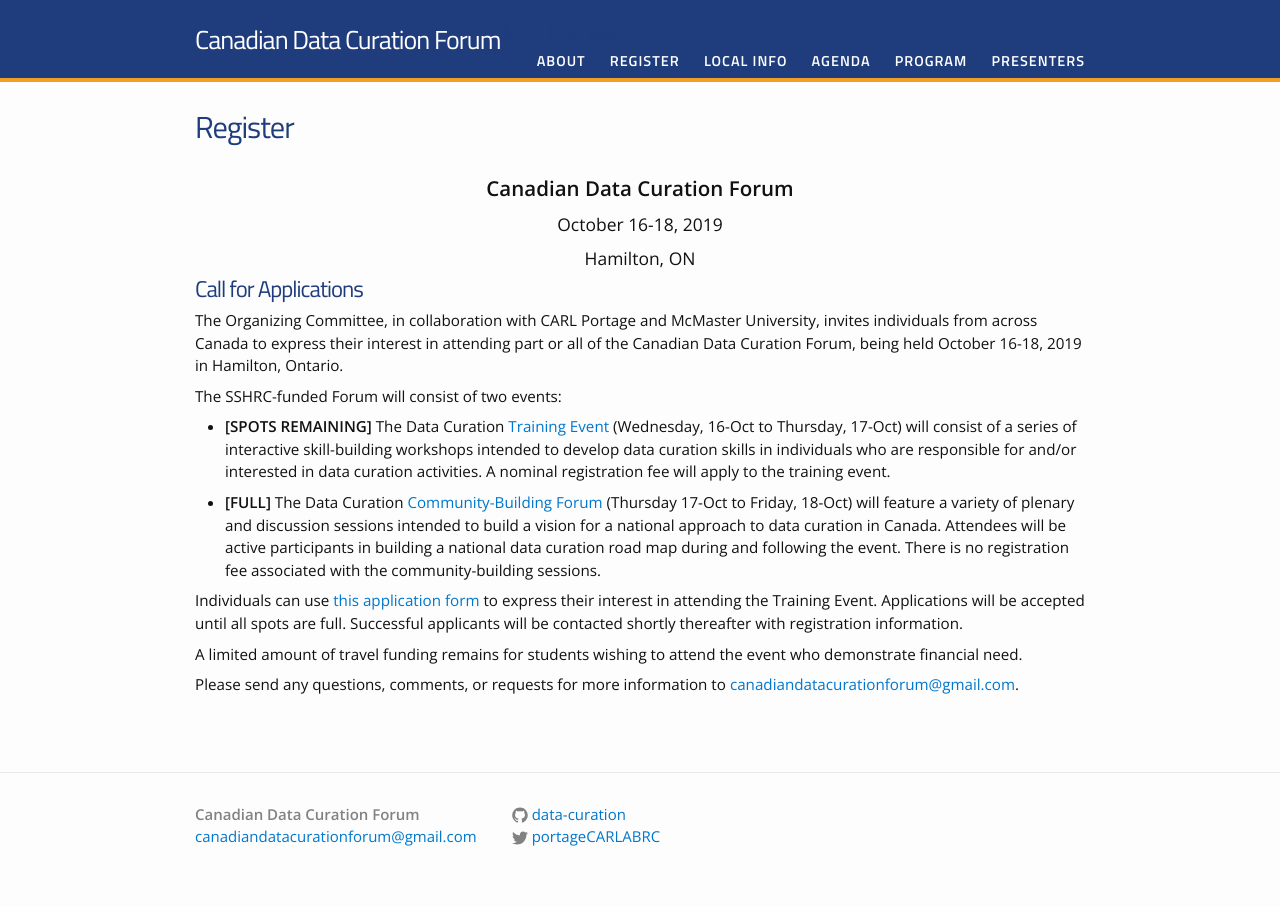
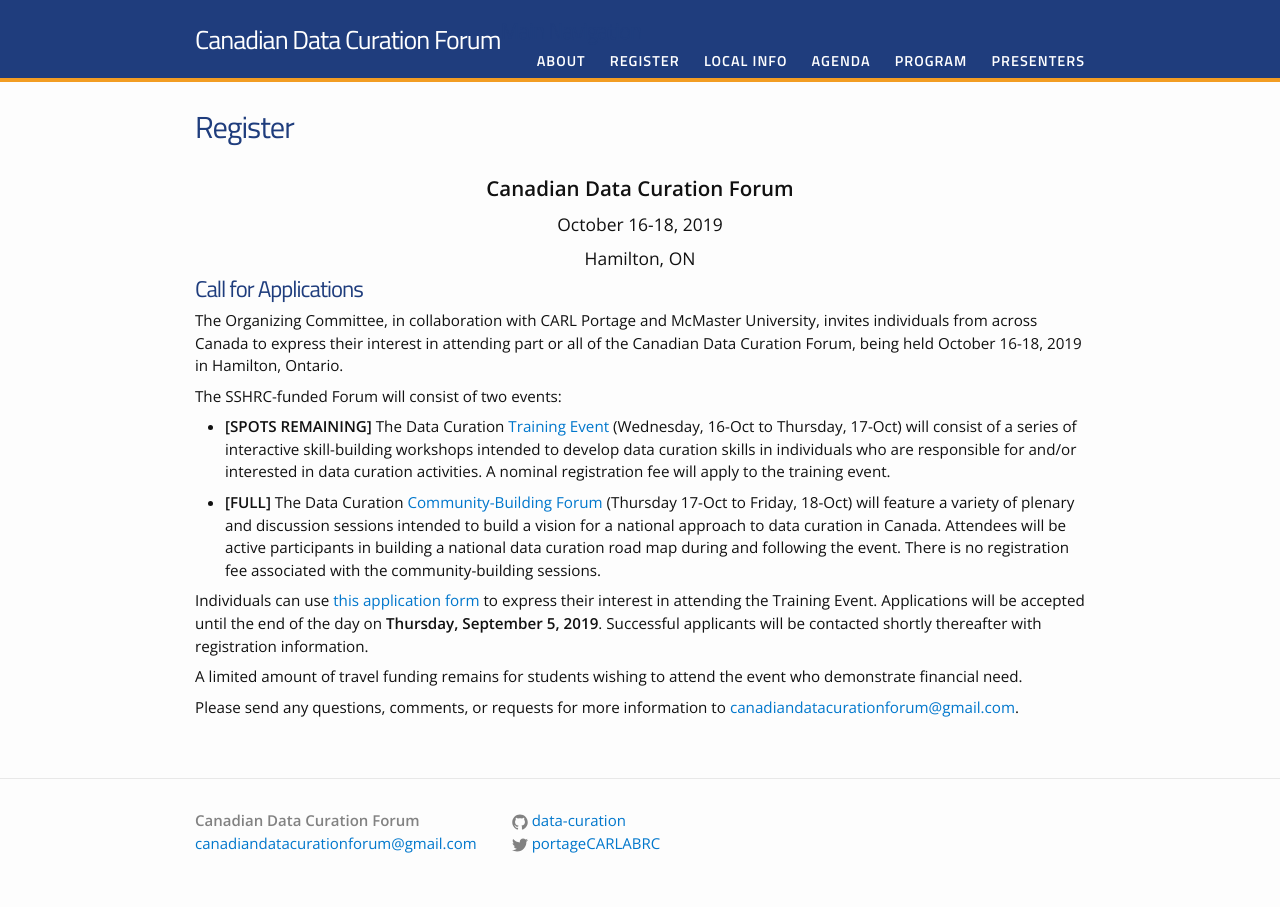
Before and after one commit to data-curation/data-curation.github.io, a Jekyll site: the page built from register.md, in a window 1280 px wide. Built offline with Jekyll 4.4.1, drawn with Linux system fonts in a browser that asks for light colours.

Commit message:
Update register.md

```diff
--- a/register.md
+++ b/register.md
@@ -19,7 +19,7 @@ The SSHRC-funded Forum will consist of two events:
 
 * **[FULL]** The Data Curation [Community-Building Forum](../agenda#-community-building-forum) (Thursday 17-Oct to Friday, 18-Oct) will feature a variety of plenary and discussion sessions intended to build a vision for a national approach to data curation in Canada. Attendees will be active participants in building a national data curation road map during and following the event. There is no registration fee associated with the community-building sessions.
 
-Individuals can use [this application form](https://form.simplesurvey.com/f/s.aspx?s=f211bbb7-29d8-4205-9e2b-1f57e8fe1e1c&lang=EN) to express their interest in attending the Training Event. Applications will be accepted until all spots are full. Successful applicants will be contacted shortly thereafter with registration information.
+Individuals can use [this application form](https://form.simplesurvey.com/f/s.aspx?s=f211bbb7-29d8-4205-9e2b-1f57e8fe1e1c&lang=EN) to express their interest in attending the Training Event. Applications will be accepted until the end of the day on **Thursday, September 5, 2019**. Successful applicants will be contacted shortly thereafter with registration information.
 
 A limited amount of travel funding remains for students wishing to attend the event who demonstrate financial need.
 
```
